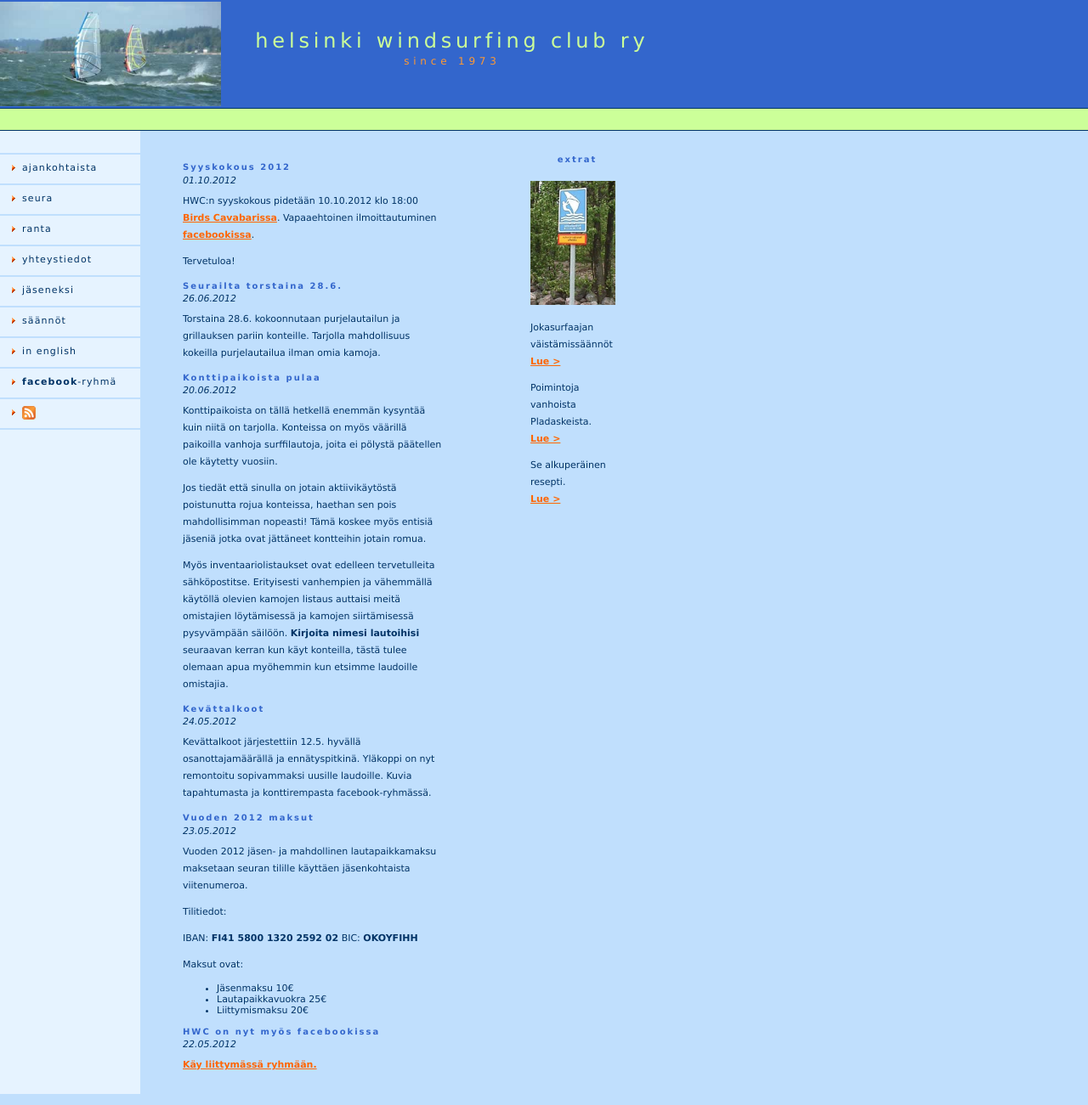
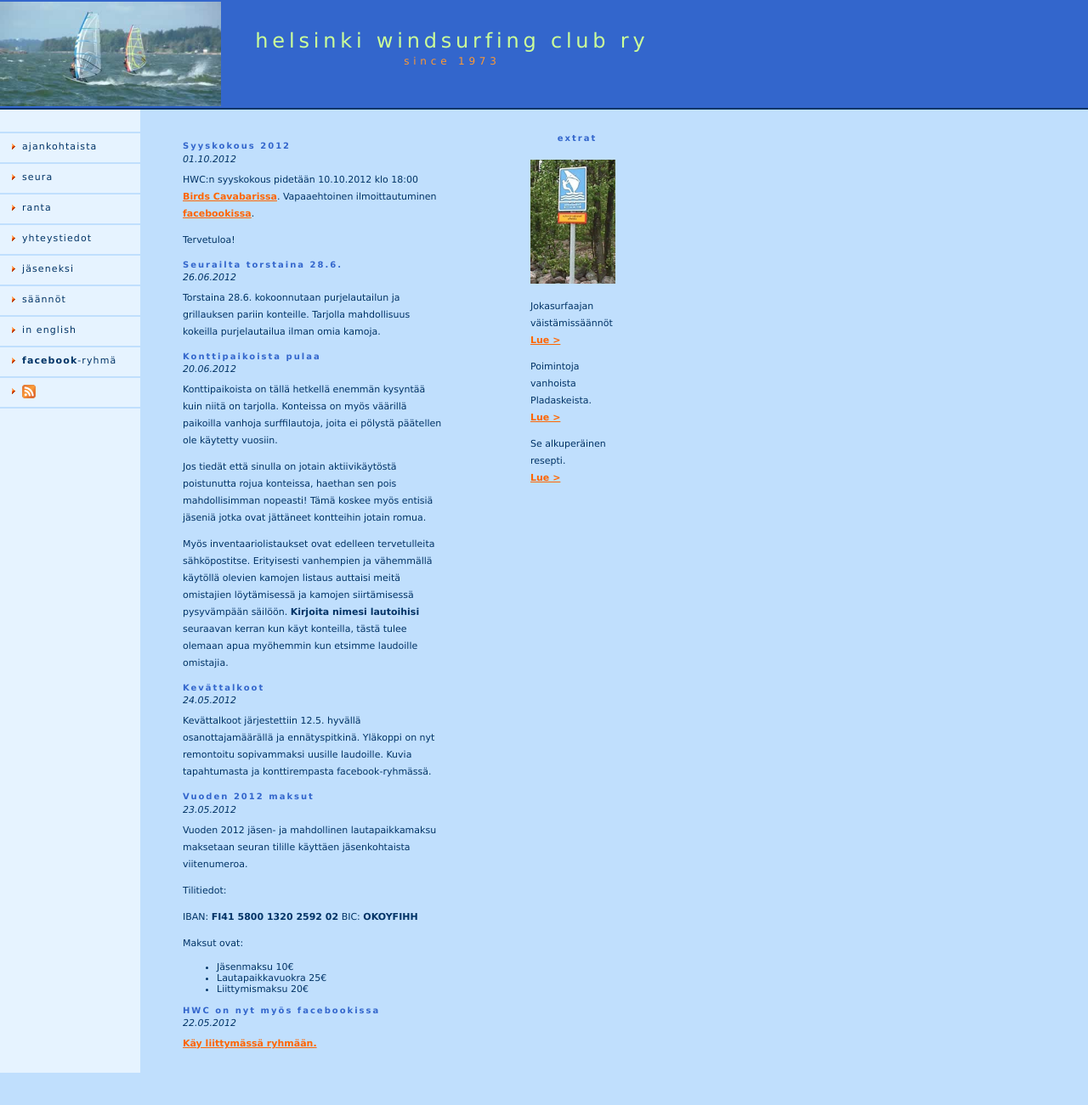
Before and after one commit to hvrauhal/helsinkiwindsurfingclub.fi, a Jekyll site: the page built from index.html, in a window 1280 px wide. Shown: the whole page at 85% size. Built offline with Jekyll 4.4.1, drawn with Linux system fonts in a browser that asks for light colours; nearby versions of some CDN libraries; Markdown is read by kramdown in place of the engine named in the settings; after the commit the page ends 1276 px from its top, so only the background shows below that.

Commit message:
Remove useless green bar

```diff
--- a/_layouts/default.html
+++ b/_layouts/default.html
@@ -23,9 +23,6 @@
     <td colspan="7" bgcolor="#003366"><img src="mm_spacer.gif" alt="" width="1" height="1" border="0" /></td>
   </tr>
 
-  <tr bgcolor="#CCFF99">
-  	<td colspan="7" id="dateformat" height="25">&nbsp;&nbsp;	</td>
-  </tr>
  <tr>
     <td colspan="7" bgcolor="#003366"><img src="mm_spacer.gif" alt="" width="1" height="1" border="0" /></td>
   </tr>
```
